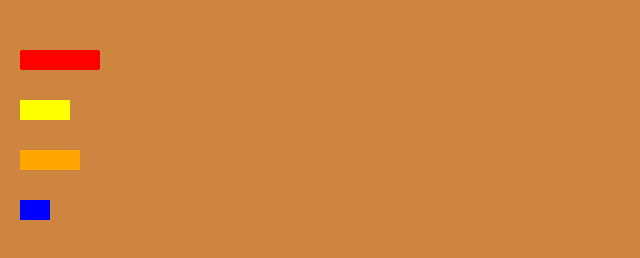
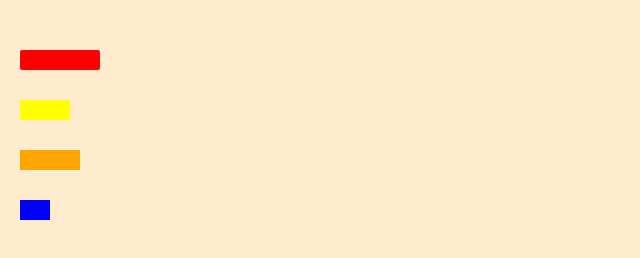
Before and after one commit to MarijnBoumans1629131/MinorDataVis, a plain HTML site: page index.html in a window 1280 px wide. Shown: the whole page, without its empty margins (0-640 px from the left). Drawn offline with Linux system fonts and the light colour scheme.

Commit message:
Update index.html

```diff
--- a/index.html
+++ b/index.html
@@ -5,7 +5,7 @@
     <meta name="viewport" content="width=device-width, initial-scale=1.0">
     <title>BarChart</title>
     <style>
-        body{padding: 100px; background-color: peru;}
+        body{padding: 100px; background-color: blanchedalmond;}
         .apples{width: 80px; height: 20px; background-color: red;
          position: absolute;
          top: 50px;
```
